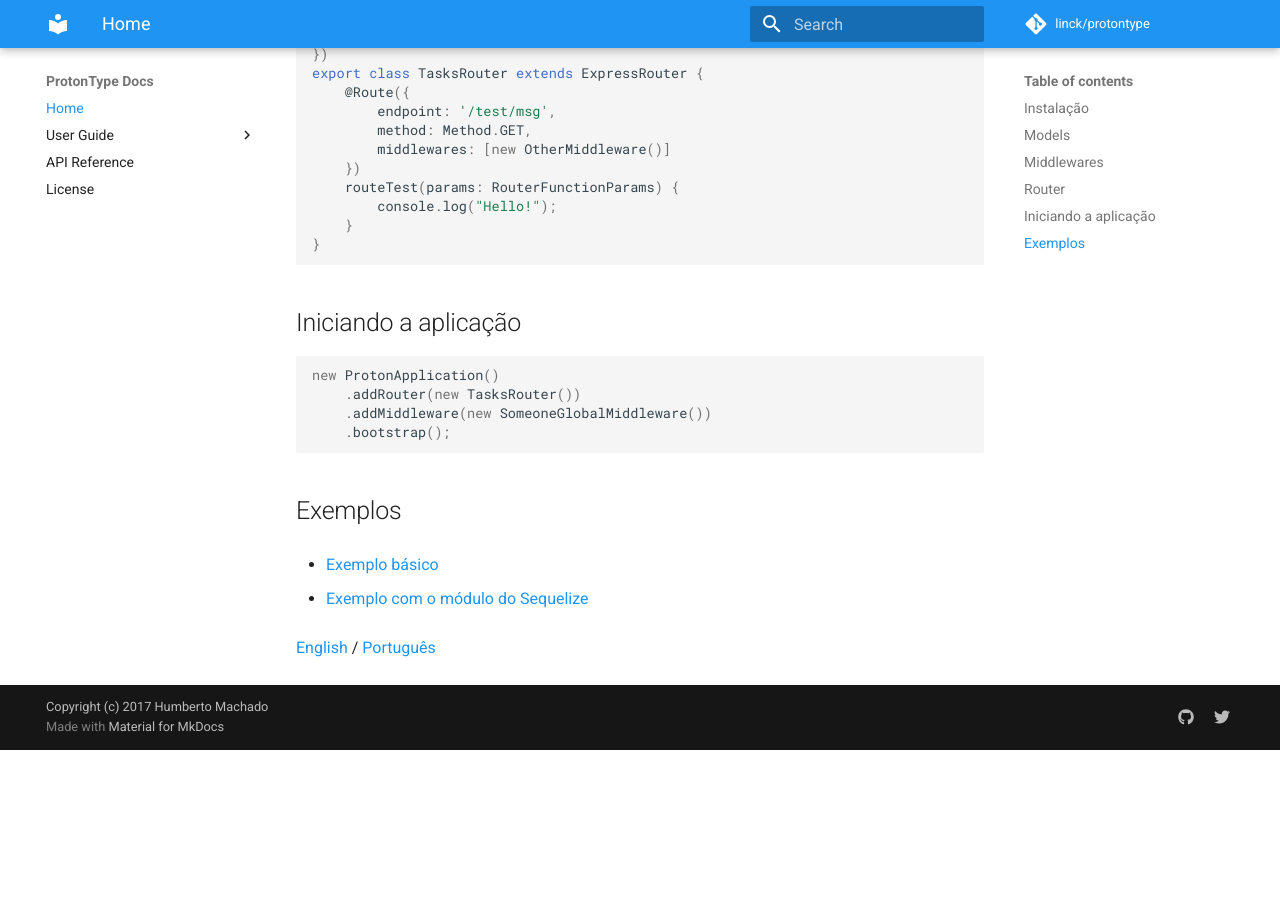
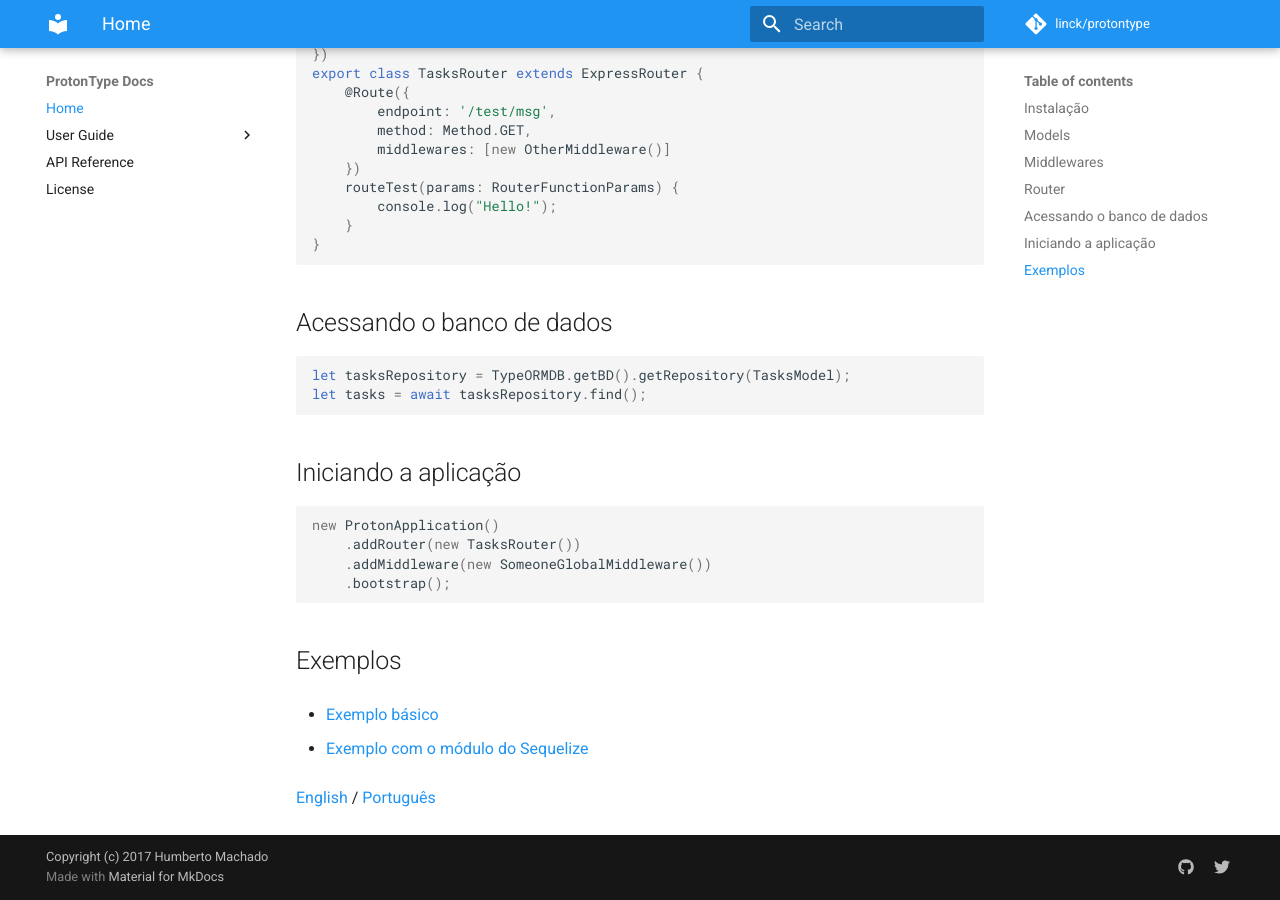
Before and after one commit to protontype/protontype.github.io, an MkDocs documentation site: the page built from docs/index.md, in a window 1280 px wide and 900 px high, scrolled down 1980 px. Built offline with MkDocs 1.6.1 and Material for MkDocs 9.7.7, drawn with Linux system fonts in a browser that asks for light colours; comment, search, counter and statistics services are not loaded; old or Windows-style settings are respelled for this version of MkDocs; before the commit the page ends 2730 px from its top, so only the background shows below that.

Commit message:
Update docs

````diff
--- a/docs/index.md
+++ b/docs/index.md
@@ -98,6 +98,12 @@ export class TasksRouter extends ExpressRouter {
 }
 ```
 
+## Acessando o banco de dados
+```javascript
+let tasksRepository = TypeORMDB.getBD().getRepository(TasksModel);
+let tasks = await tasksRepository.find();
+```
+
 ## Iniciando a aplicação
 
 ```javascript
````
Also changed, not shown: docs/quickstart.md (+1 -1 lines).
